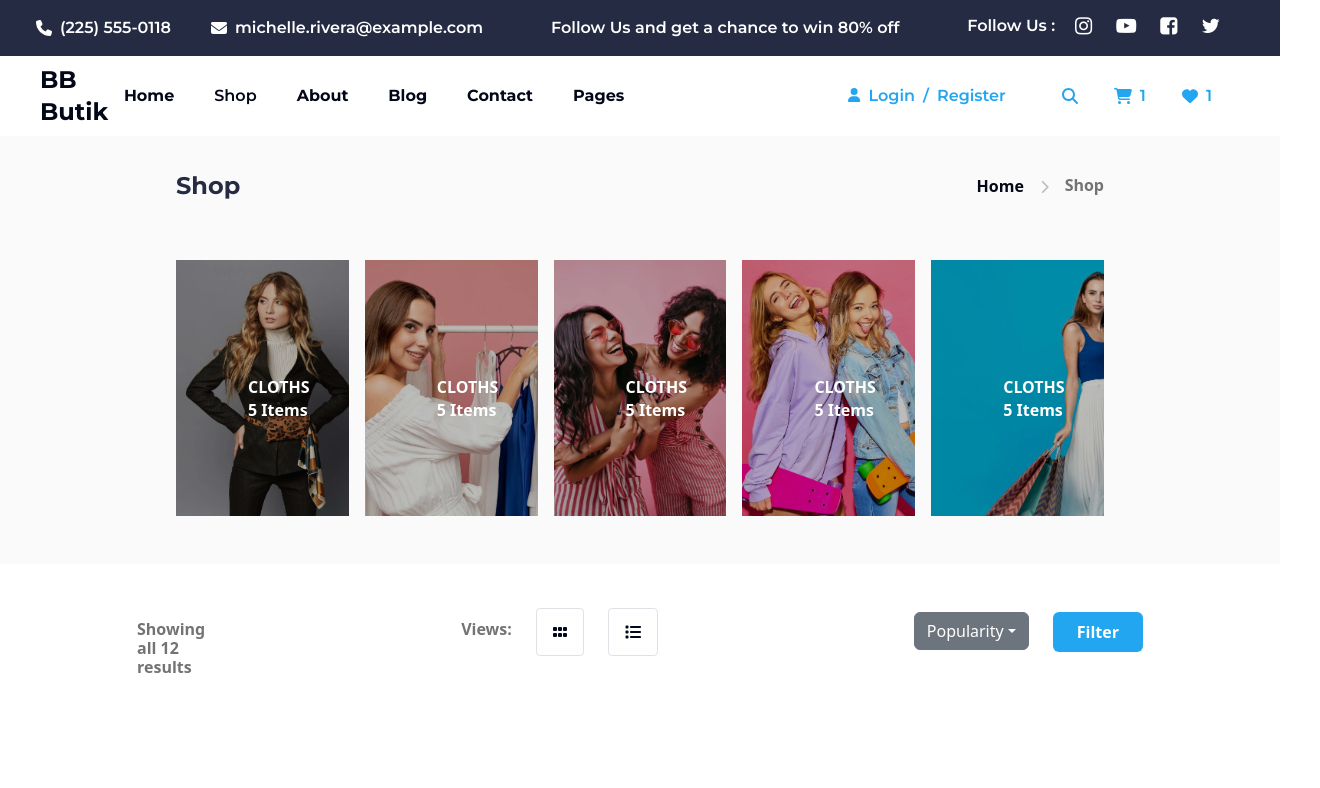
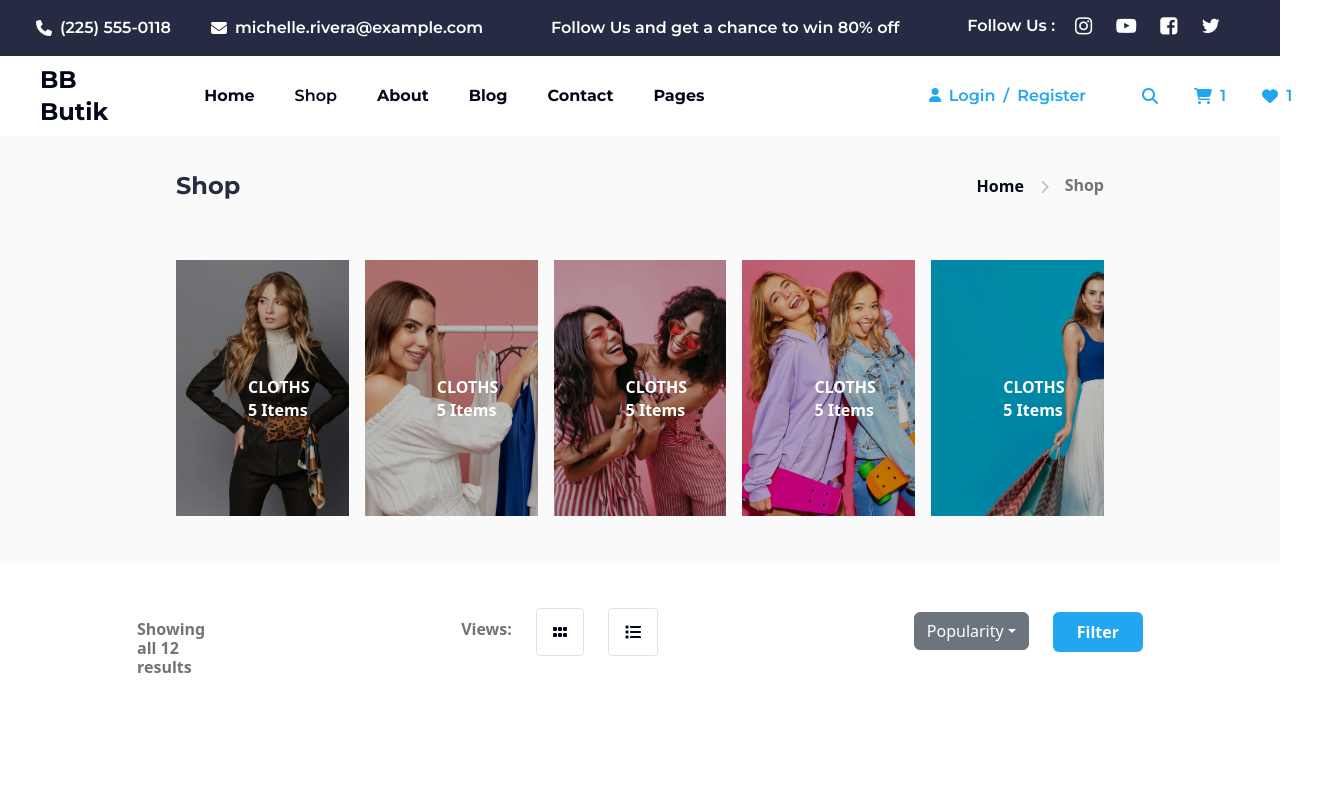
Before and after one commit to berkbogac-akgunes/my_ecommerce_project, a React (Vite) app: page /shop in a window 1280 px wide. Shown: the top 788 px of the page, 1320 px wide, since content can reach past the window. Built offline with nearby package versions, Linux system fonts and the light colour scheme.

Commit message:
fix links home page

```diff
--- a/src/components/DesktopHeaderMenu.jsx
+++ b/src/components/DesktopHeaderMenu.jsx
@@ -30,7 +30,7 @@ export function DesktopHeaderMenu() {
                 <h3 className = "font-bold text-2xl">BB Butik</h3>
             </div>
             <div className = "font-bold flex ml-24 mr-56 gap-x-10">
-                <NavLink to="/home">Home</NavLink>
+                <NavLink to="/">Home</NavLink>
                 <NavLink className = "font-semibold" to="/shop">Shop</NavLink>
                 <NavLink to="">About</NavLink>
                 <NavLink to="">Blog</NavLink>
--- a/src/components/ShopPageDesktopHeaderMenu.jsx
+++ b/src/components/ShopPageDesktopHeaderMenu.jsx
@@ -29,7 +29,7 @@ export function ShopPageDesktopHeaderMenu() {
         <div className = "flex">
                 <h3 className = "font-bold text-2xl">BB Butik</h3>
             </div>
-            <div className = "font-bold flex mr-56 gap-x-10">
+            <div className = "font-bold flex ml-24 mr-56 gap-x-10">
                 <NavLink to="/">Home</NavLink>
                 <NavLink className = "font-semibold" to="">Shop</NavLink>
                 <NavLink to="">About</NavLink>
--- a/src/components/Slider.jsx
+++ b/src/components/Slider.jsx
@@ -1,4 +1,5 @@
 import { CCarousel, CCarouselCaption, CCarouselItem, CImage } from "@coreui/react"
+import { NavLink } from "react-router-dom"
 
 export function Slider() {
 
@@ -11,7 +12,7 @@ export function Slider() {
                         <h5 className = "md:text-lg md:text-start font-bold text-base mb-9">SUMMER 2020</h5>
                         <h2 className = "md:text-6xl md:text-start font-bold text-4xl mb-9">NEW COLLECTION</h2>
                         <h4 className = "md:font-medium md:w-5/12 md:text-start flex flex-wrap font-normal text-xl mb-9">We know how large objects will act, but things on a small scale.</h4>
-                        <button className = "md:w-1/4 md:mb-6 bg-[#2DC071] py-3 px-10 rounded font-bold text-2xl">SHOP NOW</button>
+                        <NavLink className = "md:w-1/4 md:mb-6 bg-[#2DC071] py-3 px-10 rounded font-bold text-2xl" to = "/shop"><button>SHOP NOW</button></NavLink>
                     </CCarouselCaption>
             </CCarouselItem>
             <CCarouselItem>
```
